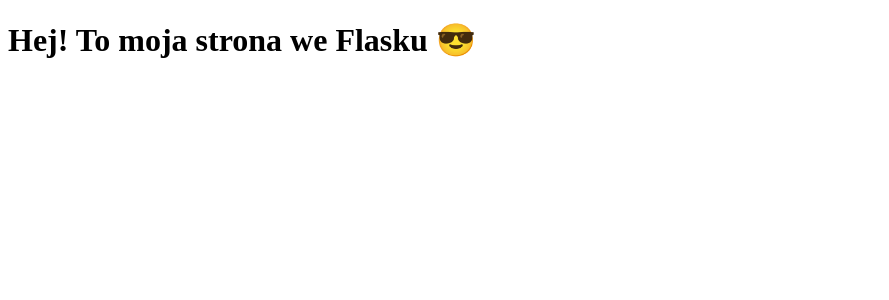
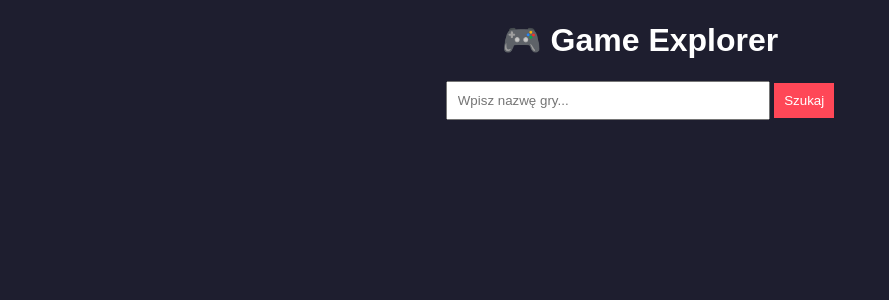
Before and after one commit to Dominik4322/FlaskProjekt, a Flask app: page / in a window 1280 px wide. Shown: the top 300 px of the page, without its empty margins (0-889 px from the left). Run offline with Flask 3, Linux system fonts and the light colour scheme.

Commit message:
Zrobienie strony głównej

```diff
--- a/app.py
+++ b/app.py
@@ -1,10 +1,33 @@
-from flask import Flask, render_template
+from flask import Flask
+from extensions import db
+from dotenv import load_dotenv
+import sys
+import os
 
-app = Flask(__name__)
+sys.path.append(os.path.dirname(os.path.abspath(__file__)))
 
-@app.route("/")
-def home():
-    return render_template("index.html")
+load_dotenv()
+
+def create_app():
+    app = Flask(__name__)
+
+    app.config["SECRET_KEY"] = "super-secret-key"
+    app.config["SQLALCHEMY_DATABASE_URI"] = "sqlite:///database.db"
+    app.config["SQLALCHEMY_TRACK_MODIFICATIONS"] = False
+
+    db.init_app(app)
+
+    from routes import main
+    app.register_blueprint(main)
+
+    return app
+
+
+app = create_app()
 
 if __name__ == "__main__":
+    with app.app_context():
+        from models import Game
+        db.create_all()
+
     app.run(debug=True)
--- /dev/null
+++ b/extensions.py
@@ -0,0 +1,3 @@
+from flask_sqlalchemy import SQLAlchemy
+
+db = SQLAlchemy()
--- /dev/null
+++ b/routes.py
@@ -0,0 +1,23 @@
+from flask import Blueprint, request, render_template
+from services.igdb_service import search_games
+import datetime
+
+main = Blueprint("main", __name__)
+
+@main.route("/", methods=["GET", "POST"])
+def home():
+    games = []
+
+    if request.method == "POST":
+        name = request.form.get("name")
+        if name:
+            games = search_games(name)
+
+            # 👇 TUTAJ to dodajesz
+            for g in games:
+                if "first_release_date" in g:
+                    g["first_release_date"] = datetime.datetime.fromtimestamp(
+                        g["first_release_date"]
+                    ).strftime("%Y-%m-%d")
+
+    return render_template("index.html", games=games)
--- a/templates/index.html
+++ b/templates/index.html
@@ -1,9 +1,61 @@
 <!DOCTYPE html>
 <html>
 <head>
-    <title>Moja strona</title>
+    <title>Game Explorer</title>
+    <style>
+        body {
+            font-family: Arial;
+            background: #1e1e2f;
+            color: white;
+            text-align: center;
+        }
+
+        input {
+            padding: 10px;
+            width: 300px;
+        }
+
+        button {
+            padding: 10px;
+            background: #ff4757;
+            color: white;
+            border: none;
+            cursor: pointer;
+        }
+
+        .game {
+            background: #2f2f4f;
+            margin: 10px auto;
+            padding: 15px;
+            width: 400px;
+            border-radius: 10px;
+        }
+    </style>
 </head>
 <body>
-    <h1>Hej! To moja strona we Flasku 😎</h1>
+
+    <h1>🎮 Game Explorer</h1>
+
+    <form method="POST">
+        <input type="text" name="name" placeholder="Wpisz nazwę gry...">
+        <button type="submit">Szukaj</button>
+    </form>
+
+    <div>
+        {% for game in games %}
+            <div class="game">
+                <h3>{{ game.name }}</h3>
+
+                {% if game.rating %}
+                    <p>⭐ Rating: {{ game.rating|round(1) }}</p>
+                {% endif %}
+
+                {% if game.first_release_date %}
+                    <p>📅 Data: {{ game.first_release_date }}</p>
+                {% endif %}
+            </div>
+        {% endfor %}
+    </div>
+
 </body>
 </html>
```
Also changed, not shown: models.py (added, +12 -0 lines), services/igdb_service.py (added, +41 -0 lines), instance/database.db (added), instance/games.db (added), services/__init__.py (added), 1 other file.
